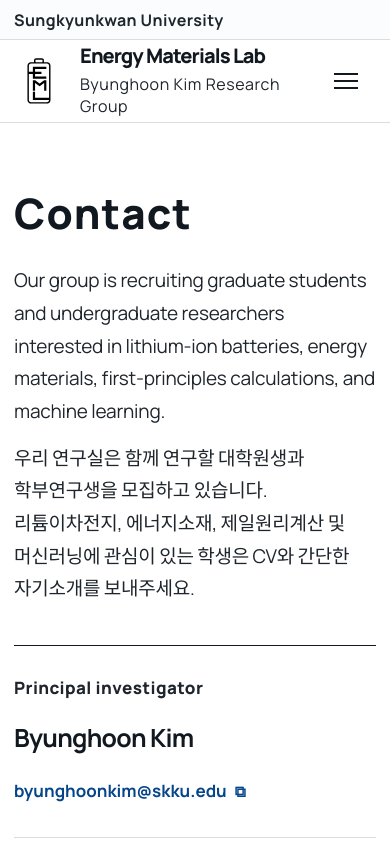
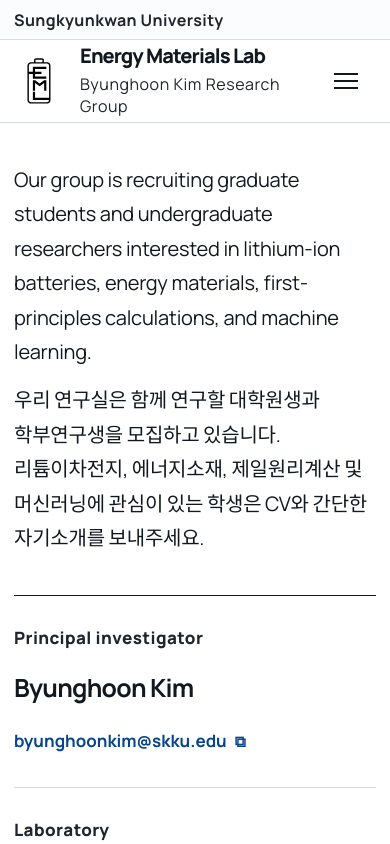
Before and after one commit to Energy-Materials-Laboratory/energy-materials-laboratory.github.io, a Next.js app: page /contact in a window 390 px wide. Shown: the top 844 px of the page. Built offline with nearby package versions, Linux system fonts and the light colour scheme.

Commit message:
Simplify Contact layout and strengthen recruitment text

```diff
--- a/app/contact/page.tsx
+++ b/app/contact/page.tsx
@@ -9,7 +9,7 @@
     <SiteShell>
       <section className="contact-hero site-width">
         <div className="contact-intro">
-          <h1 className="contact-page-label">{contact.hero.eyebrow}</h1>
+          <h1 className="visually-hidden">{contact.hero.eyebrow}</h1>
           <div className="contact-intro-copy">
             <p>{contact.recruitment.english}</p>
             <p lang="ko" className="recruitment-korean">{contact.recruitment.korean}</p>
--- a/app/globals.css
+++ b/app/globals.css
@@ -2584,17 +2584,18 @@
 }
 
 .contact-hero {
-  min-height: 690px;
+  min-height: 0;
   display: grid;
   grid-template-columns: 1.2fr 1fr;
   gap: 100px;
-  align-items: center;
-  padding-block: 82px;
+  align-items: start;
+  padding-block: 64px 80px;
   border-bottom: 1px solid var(--ink);
 }
 
 .contact-intro {
   min-width: 0;
+  padding-top: 28px;
 }
 
 .contact-hero h1.contact-page-label {
@@ -2621,8 +2622,8 @@
 
 .contact-intro-copy > p {
   margin: 0;
-  color: var(--muted);
-  font-size: clamp(20px, 1.55vw, 24px);
+  color: #111820;
+  font-size: clamp(22px, 1.65vw, 26px);
   font-weight: 400;
   letter-spacing: -.012em;
   line-height: 1.72;
@@ -2971,7 +2972,8 @@
   .journal-archive { grid-template-columns: 1fr; }
   .year-index { position: static; display: flex; flex-wrap: wrap; border-bottom: 1px solid var(--rule); padding-bottom: 18px; }
   .gallery-grid { grid-template-columns: repeat(2, 1fr); }
-  .contact-hero { grid-template-columns: 1fr; gap: 50px; padding-block: 90px; }
+  .contact-hero { grid-template-columns: 1fr; gap: 50px; padding-block: 56px 64px; }
+  .contact-intro { padding-top: 0; }
   .recruitment-detail > .site-width { grid-template-columns: 1fr; gap: 32px; padding-block: 80px; }
 }
 
@@ -3033,10 +3035,10 @@
     padding-top: 28px;
   }
   .page-hero h1, .contact-hero h1 { font-size: var(--size-page-title-mobile); }
-  .contact-hero { gap: 40px; padding-block: 68px; }
+  .contact-hero { gap: 40px; padding-block: 40px 52px; }
   .contact-hero h1.contact-page-label { margin-bottom: 28px; }
   .contact-intro-copy { gap: 14px; }
-  .contact-intro-copy > p { font-size: 19px; }
+  .contact-intro-copy > p { font-size: 20px; }
   .research-detail { grid-template-columns: 1fr; gap: 24px; padding-block: 48px; }
   .research-detail-copy,
   .research-detail-visual,
```
